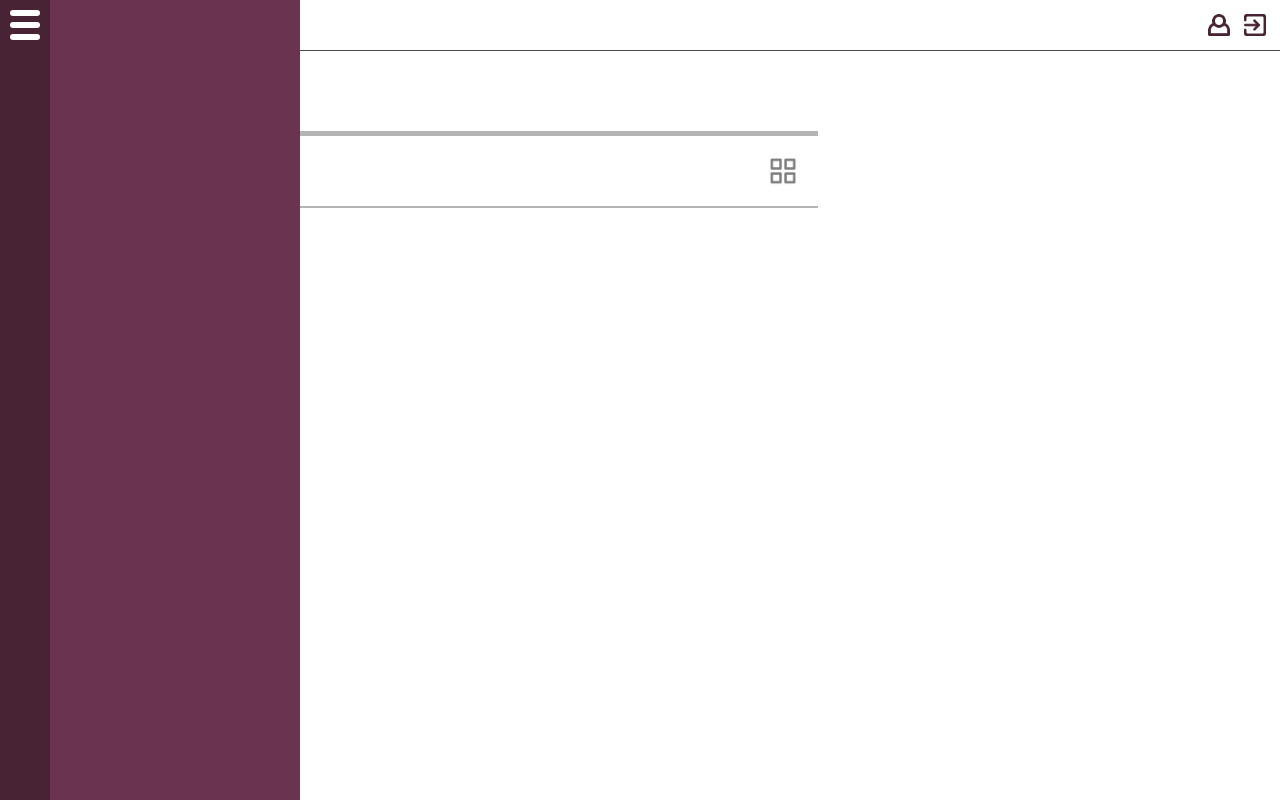
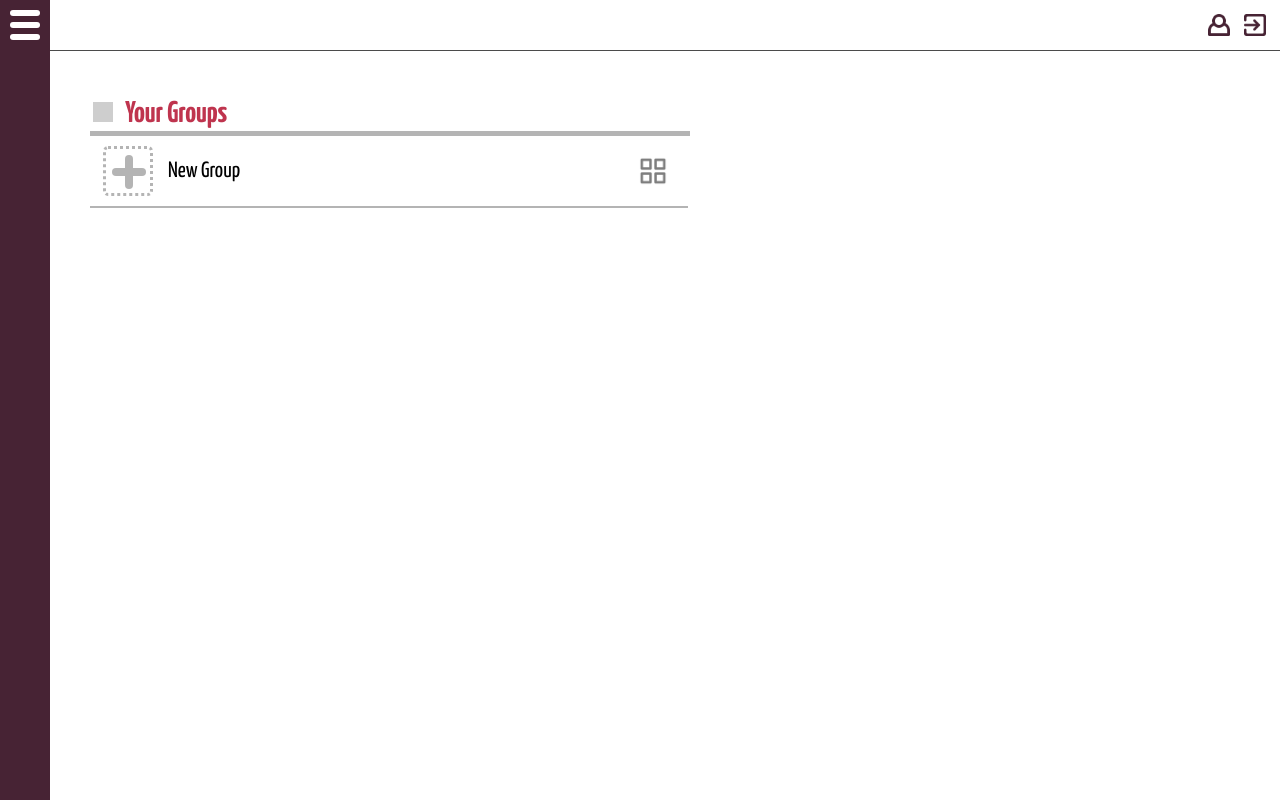
Before and after one commit to tykva43/tasks_app, a Django app: page /groups/ in a window 1280 px wide. Run offline with Django 3.2, Linux system fonts and the light colour scheme; the visitor is signed in with stand-in values (Sample User, id 1); data that the repository does not hold is empty; grey boxes are pictures that could not be loaded.

Commit message:
Added adaptive content width changing'

```diff
--- a/static/css/styles.css
+++ b/static/css/styles.css
@@ -1,17 +1,17 @@
 /* <Left Menu> */
 .left_menu {
-    display: none;
+    /*display: none;*/
     width: 300px;
     height: 100vh;
     background-color: #6b344e;
     position: fixed;
     z-index: 2;
-    margin-left: 0px;
+    margin-left: -300px;
+    transition: 0.7s linear;
     /*box-shadow: 0.4em 0.4em 7px rgba(55, 111, 107, 0.75);*/
 }
 .left_menu.pop_up_menu {
-    transition: 0.7s linear;
-    display: block;
+    /*display: block;*/
     z-index: 5;
 }
 .left_menu a { text-decoration: none; }
@@ -192,7 +192,7 @@ a {
     margin-top: auto;
     margin-bottom: auto;
     margin-left: 15px;
-    width: 550px;
+    width: 450px;
 }
 
 .group_menu img {
@@ -231,7 +231,8 @@ body {
     border-bottom-color: rgb(180, 180, 180);
     border-bottom-width: 5px;
     border-bottom-style: solid;
-    width: 698px;
+    max-width: 600px;
+    min-width: 470px;
 }
 .title {
     color: #bf344e;
@@ -252,15 +253,18 @@ body {
     margin-left: 50px;
 }
 .content {
-    padding-top: 30px;
+
+    /*padding-top: 30px;
     padding-left: 25px;
-    padding-right: 25px;
+    padding-right: 25px;*/
 }
 .content {
+    /*padding: 40px;*/
     padding: 40px;
     border-radius: 20px;
-    margin-left: 30px;
-    margin-right: 30px;
+    transition: 0.7s linear;
+    /*margin-left: 30px;
+    margin-right: 30px;*/
     margin-top: 0px;
     font-size: 35px;
 }
--- a/static/js/scripts.js
+++ b/static/js/scripts.js
@@ -1,11 +1,12 @@
-var left_menu_width = 300;
+var is_menu_opened = 0;
+/*var left_menu_width = 300;
 var left_menu_margin = 0;
-var left_min_menu = 50;
+var left_min_menu_width = 50;
 var slider_width = 160;
-var width_of_others = 140;
-var content_padding_width = 25;
-var random_colors = ['#FFB6B9', '#BBDED6', '#29F087', '#A73DE3', '#E33927', ];
-var content_left_margin = left_min_menu;
+var outer_width = 140;
+var content_padding_width = 25;*/
+//var random_colors = ['#FFB6B9', '#BBDED6', '#29F087', '#A73DE3', '#E33927', ];
+//var content_left_margin = left_min_menu_width;
 
 function div(val, by){
     return (val - val % by) / by;
@@ -13,49 +14,16 @@ function div(val, by){
 
 $(document).ready(function() {
 
+    changeContentWidth();
+
     $('.expander').on('click', function() {
         $(this).toggleClass('rotated');
         $('.groups_list').toggleClass('invisible');
     });
 
-    $('.menu_item').on( 'click', function() {
+    $('.menu_item').on('click', menuItemClicked);
 
-        $('#flip_toggle').toggleClass('flip');
-
-        if ($('.left_menu.pop_up_menu').css('margin-left') == left_min_menu.toString() + "px") { // если левое меню выдвинуто
-            // задвинуть левое меню
-            $('.left_menu.pop_up_menu').css('margin-left', (-left_menu_width).toString() + 'px');
-
-            // изменить ширину для уменьшения контента
-            width_of_others += left_menu_width
-            // изменить маргин контента
-            content_left_margin -= left_menu_width
-            changeContentWidth();
-        }
-        else {
-            // вытащить левое меню
-            $('.left_menu.pop_up_menu').css('margin-left', left_min_menu.toString() + "px");
-/*
-            // изменить ширину для уменьшения контента
-            width_of_others = left_menu_width;
-            // изменить маргин контента
-            content_left_margin += left_menu_width;
-            changeContentWidth();*/
-        }
-
-        if ($('.left_menu').css('margin-left') == '50px') {
-            left_menu_margin += 300;
-            console.log(left_menu_margin);
-            }
-        else {
-            left_menu_margin -= 300;
-            console.log(left_menu_margin);
-            }
-    });
-
-    changeContentWidth();
-
-    $(window).on( "resize", changeContentWidth );
+    $(window).on( "resize", changeContentWidth);
 
     $("[data-tooltip]").mousemove(function(event) {
         $data_tooltip = $(this).attr("data-tooltip");
@@ -84,7 +52,79 @@ $(document).ready(function() {
 });
 
 function changeContentWidth() {
-        $( ".content" ).css("width", ( $(window).width() - left_min_menu - width_of_others ).toString()+ "px");
-        $('.left_menu').addClass('pop_up_menu');
-        $('.left_menu.pop_up_menu').css('margin-left', left_menu_margin.toString() + 'px');
+    console.log('***** changeContentWidth *****')
+
+    var left_min_menu_width = $('.left_min_menu').width();
+    var content_outer_width = $('.content').innerWidth() - $('.content').width();
+    var left_menu_width = is_menu_opened * $('.left_menu').width();
+//    var content_left_margin = left_menu_width + left_min_menu_width + ($('.content').outerWidth(true) - $('.content').outerWidth())/2;
+    var content_left_margin = left_menu_width;
+
+    console.log('content_outer_width = ' + content_outer_width.toString())
+    console.log('left_menu_width = ' + left_menu_width.toString())
+    console.log('content_left_margin = ' + content_left_margin.toString())
+
+    $(".content").css("width", ( $(window).width() - content_outer_width - left_menu_width - left_min_menu_width).toString()+ "px");
+    // $('.left_menu').addClass('pop_up_menu');
+    // $('.left_menu.pop_up_menu').css('margin-left', left_menu_margin.toString() + 'px');
+    // $('.left_menu.pop_up_menu').css('margin-left', left_menu_margin.toString() + 'px');
+    $('.content').css('margin-left', content_left_margin.toString() + 'px');
+
 }
+
+function menuItemClicked() {
+
+    $('#flip_toggle').toggleClass('flip');
+    $('.left_menu').toggleClass('pop_up_menu');
+
+
+
+    var left_min_menu_width = $('.left_min_menu').width();
+    var left_menu_width = $('.left_menu').width();
+
+    if ($('.left_menu').css('margin-left') == $('.left_min_menu').width().toString() + "px") { // если левое меню выдвинуто
+        // задвинуть левое меню
+        is_menu_opened = 0;
+        $('.left_menu').css('margin-left', (-left_menu_width).toString() + 'px');
+
+//        // изменить ширину для уменьшения контента
+//        width_of_others += left_menu_width
+//        // изменить маргин контента
+//        content_left_margin -= left_menu_width
+        changeContentWidth();
+    }
+    else {
+        // вытащить левое меню
+        is_menu_opened = 1;
+//        $('.left_menu').css('margin-left', left_min_menu_width.toString() + "px");
+        $('.left_menu').css('margin-left', left_min_menu_width.toString() + "px");
+        changeContentWidth();
+/*
+            // изменить ширину для уменьшения контента
+            width_of_others = left_menu_width;
+            // изменить маргин контента
+            content_left_margin += left_menu_width;
+            changeContentWidth();*/
+        }
+
+        console.log('***** menuItemClicked *****')
+//    var left_min_menu_width = $('.left_min_menu').width();
+//    var content_outer_width = $('.content').outerWidth(true) - $('.content').width();
+//    var left_menu_width = is_menu_opened * $('.left_menu').width();
+////    var content_left_margin = left_menu_width + left_min_menu_width + ($('.content').outerWidth(true) - $('.content').outerWidth())/2;
+//    var content_left_margin = left_menu_width + left_min_menu_width + ($('.content').outerWidth(true) - $('.content').outerWidth())/2;
+//
+//    console.log('left_min_menu_width = ' + left_min_menu_width.toString())
+//    console.log('content_outer_width = ' + content_outer_width.toString())
+//    console.log('left_menu_width = ' + left_menu_width.toString())
+//    console.log('content_left_margin = ' + content_left_margin.toString())
+/*
+        if ($('.left_menu').css('margin-left') == '50px') {
+            left_menu_margin += 300;
+            console.log(left_menu_margin);
+            }
+        else {
+            left_menu_margin -= 300;
+            console.log(left_menu_margin);
+            }*/
+    }
```
Also changed, not shown: 1 other file.
